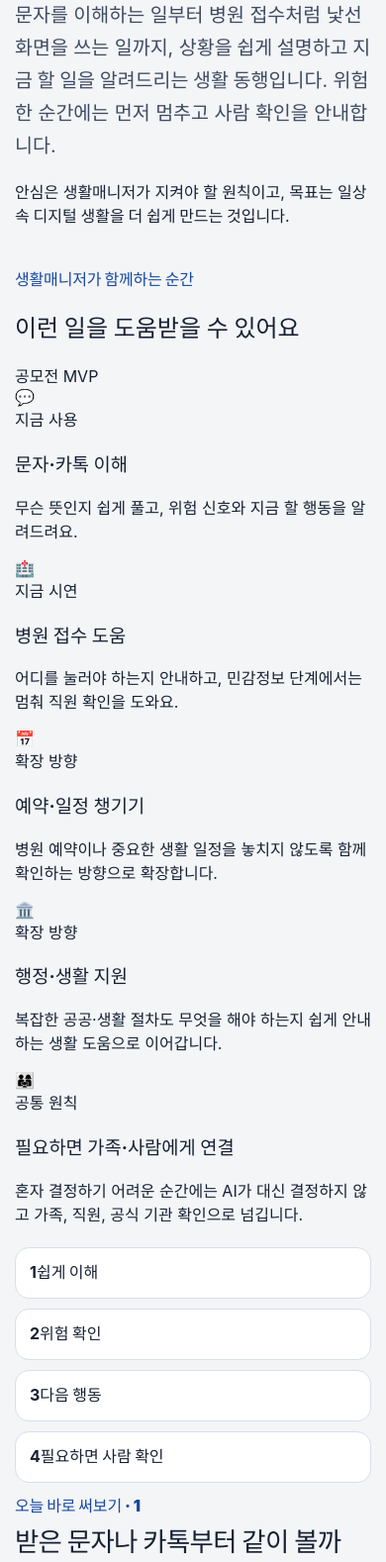
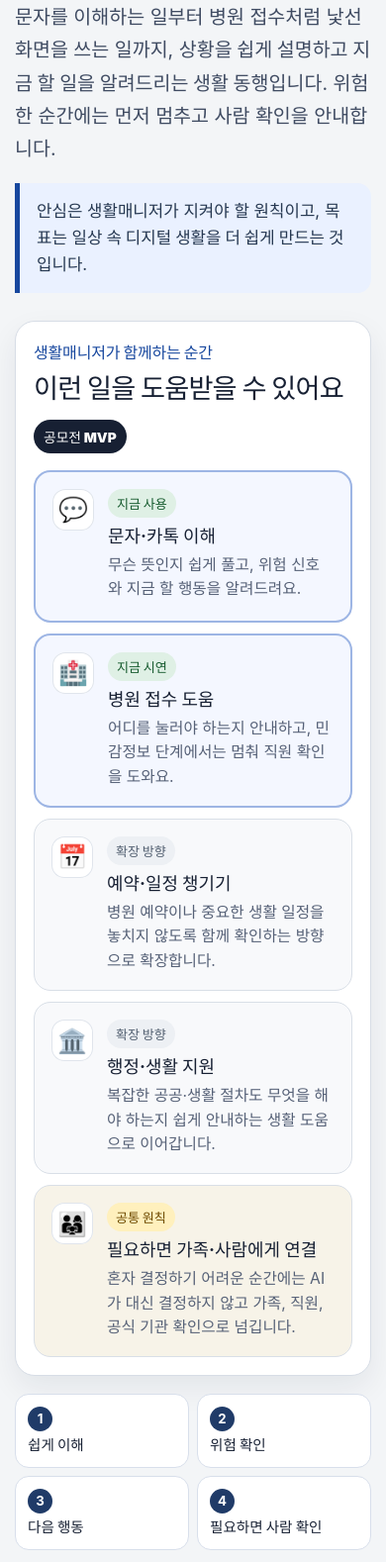
Before and after one commit to Lightning-Public/senior-trust-gateway, a website built with Vite: page prototype/index.html in a window 390 px wide. Shown: the part 164-1742 px from the top of the page at 99% size. Built offline with nearby package versions, Linux system fonts and the light colour scheme.

Commit message:
style: present life manager scenes and scope clearly

```diff
--- a/prototype/src/styles.css
+++ b/prototype/src/styles.css
@@ -16,7 +16,6 @@ body {
 
 button, textarea { font: inherit; }
 button { cursor: pointer; }
-
 a { color: #123f9c; }
 
 button:focus-visible,
@@ -28,13 +27,13 @@ textarea:focus-visible {
 }
 
 .shell {
-  width: min(100%, 720px);
+  width: min(100%, 760px);
   margin: 0 auto;
   padding: 28px 20px 56px;
 }
 
 .hero {
-  padding: 8px 0 30px;
+  padding: 8px 0 24px;
 }
 
 .eyebrow,
@@ -48,40 +47,172 @@ textarea:focus-visible {
 
 h1 {
   margin: 0;
-  font-size: clamp(2.35rem, 9vw, 4.1rem);
-  line-height: 1.06;
-  letter-spacing: -0.045em;
+  font-size: clamp(2.45rem, 9vw, 4.25rem);
+  line-height: 1.05;
+  letter-spacing: -0.048em;
 }
 
 .intro {
   margin: 20px 0 0;
-  max-width: 660px;
+  max-width: 700px;
   font-size: 1.22rem;
   line-height: 1.7;
   color: #3f4b62;
 }
 
+.hero-promise {
+  margin: 18px 0 0;
+  padding: 15px 17px;
+  border-left: 5px solid #17479e;
+  border-radius: 0 14px 14px 0;
+  background: #eaf1ff;
+  color: #263851;
+  font-size: 1.05rem;
+  line-height: 1.6;
+}
+
+.help-overview {
+  margin-top: 8px;
+  padding: 23px;
+  border: 1px solid #d7dde6;
+  border-radius: 25px;
+  background: #fff;
+  box-shadow: 0 12px 30px rgba(18, 31, 52, 0.07);
+}
+
+.section-title-row {
+  display: flex;
+  justify-content: space-between;
+  align-items: flex-start;
+  gap: 14px;
+  margin-bottom: 17px;
+}
+
+.section-title-row h2,
+.future-note h2 {
+  margin: 0;
+  font-size: clamp(1.7rem, 5vw, 2.2rem);
+  line-height: 1.25;
+  letter-spacing: -0.03em;
+}
+
+.scope-label {
+  flex: 0 0 auto;
+  padding: 7px 10px;
+  border-radius: 999px;
+  background: #172033;
+  color: #fff;
+  font-size: 0.86rem;
+  font-weight: 900;
+}
+
+.help-grid {
+  display: grid;
+  grid-template-columns: repeat(2, minmax(0, 1fr));
+  gap: 11px;
+}
+
+.help-card {
+  display: grid;
+  grid-template-columns: 44px 1fr;
+  gap: 12px;
+  min-height: 154px;
+  padding: 17px;
+  border: 1px solid #d9dfe7;
+  border-radius: 17px;
+  background: #f8f9fb;
+}
+
+.help-card-live {
+  border: 2px solid #9db5e4;
+  background: #f4f7ff;
+}
+
+.help-card-wide {
+  grid-column: 1 / -1;
+  min-height: auto;
+  background: #f7f3e8;
+}
+
+.help-icon {
+  width: 42px;
+  height: 42px;
+  display: flex;
+  align-items: center;
+  justify-content: center;
+  border-radius: 13px;
+  background: #fff;
+  font-size: 1.5rem;
+  box-shadow: inset 0 0 0 1px #e0e5ec;
+}
+
+.help-card h3 {
+  margin: 7px 0 5px;
+  font-size: 1.12rem;
+  line-height: 1.35;
+}
+
+.help-card p {
+  margin: 0;
+  color: #566177;
+  font-size: 0.98rem;
+  line-height: 1.55;
+}
+
+.status-chip {
+  display: inline-flex;
+  align-items: center;
+  min-height: 28px;
+  padding: 5px 9px;
+  border-radius: 999px;
+  font-size: 0.82rem;
+  font-weight: 900;
+}
+
+.status-live { background: #dff0e5; color: #155a2d; }
+.status-next { background: #edf0f4; color: #536071; }
+.status-policy { background: #fff0bd; color: #6d4a00; }
+
 .manager-flow {
   display: grid;
-  grid-template-columns: repeat(2, minmax(0, 1fr));
-  gap: 10px;
-  margin-top: 22px;
+  grid-template-columns: repeat(4, minmax(0, 1fr));
+  gap: 8px;
+  margin: 18px 0 34px;
 }
 
 .manager-flow span {
-  min-height: 52px;
+  min-height: 72px;
   display: flex;
-  align-items: center;
-  padding: 12px 14px;
+  flex-direction: column;
+  justify-content: center;
+  gap: 5px;
+  padding: 12px;
   border: 1px solid #d8dfeb;
   border-radius: 14px;
   background: #fff;
+  font-size: 0.91rem;
   font-weight: 800;
-  line-height: 1.35;
+  line-height: 1.3;
+}
+
+.manager-flow b {
+  width: 25px;
+  height: 25px;
+  display: inline-flex;
+  align-items: center;
+  justify-content: center;
+  border-radius: 50%;
+  background: #203b68;
+  color: #fff;
+  font-size: 0.83rem;
 }
 
 .scene-heading {
   margin: 10px 0 15px;
+}
+
+.primary-scene-heading {
+  margin-top: 0;
 }
 
 .scene-heading h2 {
@@ -98,13 +229,12 @@ h1 {
   line-height: 1.6;
 }
 
-.scene-heading-compact {
-  margin-bottom: 20px;
-}
+.scene-heading-compact { margin-bottom: 20px; }
 
 .check-card,
 .result,
-.life-scene {
+.life-scene,
+.future-note {
   border: 1px solid #d7dde6;
   border-radius: 24px;
   background: #fff;
@@ -112,9 +242,7 @@ h1 {
 }
 
 .check-card,
-.result {
-  padding: 22px;
-}
+.result { padding: 22px; }
 
 label {
   display: block;
@@ -145,9 +273,7 @@ textarea {
   line-height: 1.6;
 }
 
-textarea:focus {
-  border-color: #17479e;
-}
+textarea:focus { border-color: #17479e; }
 
 .primary,
 .secondary,
@@ -163,20 +289,9 @@ textarea:focus {
   line-height: 1.35;
 }
 
-.primary {
-  color: #fff;
-  background: #153f99;
-}
-
-.secondary {
-  color: #173d80;
-  background: #e7eefc;
-}
-
-.danger-action {
-  color: #fff;
-  background: #a51616;
-}
+.primary { color: #fff; background: #153f99; }
+.secondary { color: #173d80; background: #e7eefc; }
+.danger-action { color: #fff; background: #a51616; }
 
 .samples {
   margin: 15px 2px 28px;
@@ -249,14 +364,8 @@ textarea:focus {
   color: #711010;
 }
 
-.stop-card strong {
-  font-size: 1.35rem;
-}
-
-.stop-card span {
-  font-size: 1.08rem;
-  line-height: 1.55;
-}
+.stop-card strong { font-size: 1.35rem; }
+.stop-card span { font-size: 1.08rem; line-height: 1.55; }
 
 .result-section {
   display: grid;
@@ -294,14 +403,8 @@ textarea:focus {
   line-height: 1.65;
 }
 
-.result-section p {
-  margin: 0;
-}
-
-.result-section ul {
-  margin: 0;
-  padding-left: 22px;
-}
+.result-section p { margin: 0; }
+.result-section ul { margin: 0; padding-left: 22px; }
 
 .next-action {
   background: #eaf1ff;
@@ -324,27 +427,11 @@ textarea:focus {
   border-top: 1px solid #d7dde6;
 }
 
-.official-check h4 {
-  margin: 0 0 6px;
-  font-size: 1rem;
-}
-
-.official-check p {
-  margin: 5px 0;
-}
-
-.official-check a {
-  font-weight: 800;
-}
-
-.human-section {
-  background: #f7f3e8;
-}
-
-.family-status {
-  margin: 10px 2px 0;
-  color: #3e4b61;
-}
+.official-check h4 { margin: 0 0 6px; font-size: 1rem; }
+.official-check p { margin: 5px 0; }
+.official-check a { font-weight: 800; }
+.human-section { background: #f7f3e8; }
+.family-status { margin: 10px 2px 0; color: #3e4b61; }
 
 .text-action {
   display: inline-block;
@@ -358,9 +445,20 @@ textarea:focus {
   padding: 24px;
 }
 
-.kiosk-demo {
-  padding: 0;
+.kiosk-demo { padding: 0; }
+
+.kiosk-context {
+  display: grid;
+  gap: 8px;
+  margin-bottom: 14px;
+  padding: 15px;
+  border-radius: 15px;
+  background: #f4f7ff;
+  color: #33435d;
+  line-height: 1.5;
 }
+
+.kiosk-context .status-chip { justify-self: start; }
 
 .kiosk-screen {
   padding: 19px;
@@ -435,20 +533,9 @@ textarea:focus {
   color: #294b91;
 }
 
-.kiosk-guide h3 {
-  margin: 0 0 7px;
-  font-size: 1.16rem;
-}
-
-.kiosk-guide p:last-child {
-  margin: 0;
-  font-size: 1.04rem;
-  line-height: 1.65;
-}
-
-.kiosk-action {
-  margin-top: 14px;
-}
+.kiosk-guide h3 { margin: 0 0 7px; font-size: 1.16rem; }
+.kiosk-guide p:last-child { margin: 0; font-size: 1.04rem; line-height: 1.65; }
+.kiosk-action { margin-top: 14px; }
 
 .kiosk-safety-note {
   margin: 13px 2px 0;
@@ -465,6 +552,21 @@ textarea:focus {
   line-height: 1.55;
 }
 
+.future-note {
+  margin-top: 25px;
+  padding: 23px;
+  background: #172033;
+  color: #fff;
+}
+
+.future-note .scene-kicker { color: #bcd0ff; }
+.future-note p:last-child {
+  margin: 11px 0 0;
+  color: #dfe5ef;
+  font-size: 1.04rem;
+  line-height: 1.65;
+}
+
 footer {
   margin-top: 30px;
   padding: 20px 2px 0;
@@ -474,22 +576,28 @@ footer {
   line-height: 1.65;
 }
 
-footer strong {
-  color: #344158;
-}
+footer strong { color: #344158; }
+footer p { margin: 5px 0 0; }
 
-footer p {
-  margin: 5px 0 0;
-}
-
-@media (max-width: 520px) {
+@media (max-width: 620px) {
   .shell { padding: 22px 15px 44px; }
-  .hero { padding-bottom: 24px; }
-  .manager-flow { grid-template-columns: 1fr; }
-  .check-card, .result, .life-scene { border-radius: 20px; }
+  .hero { padding-bottom: 20px; }
+  .help-overview { padding: 18px; border-radius: 20px; }
+  .section-title-row { display: grid; }
+  .scope-label { justify-self: start; }
+  .help-grid { grid-template-columns: 1fr; }
+  .help-card-wide { grid-column: auto; }
+  .manager-flow { grid-template-columns: repeat(2, minmax(0, 1fr)); }
+  .check-card, .result, .life-scene, .future-note { border-radius: 20px; }
   .check-card, .result { padding: 18px; }
-  .life-scene { padding: 18px; }
+  .life-scene, .future-note { padding: 18px; }
   .sample-list { grid-template-columns: 1fr; }
   .result-section { padding: 15px; }
   .kiosk-screen { padding: 16px; }
 }
+
+@media (max-width: 380px) {
+  .manager-flow { grid-template-columns: 1fr; }
+  .help-card { grid-template-columns: 38px 1fr; padding: 15px; }
+  .help-icon { width: 38px; height: 38px; font-size: 1.3rem; }
+}
```
